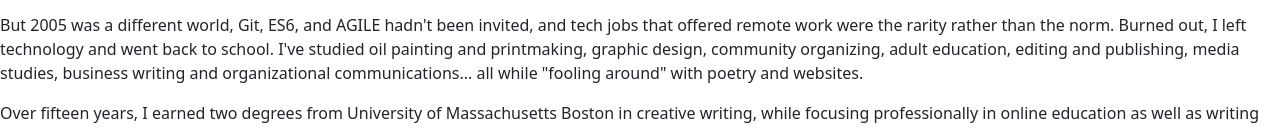
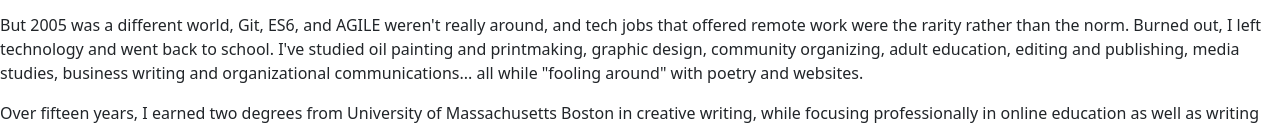
Before and after one commit to seagda/simple-portfolio, a plain HTML site: page about.html in a window 1280 px wide. Shown: the part 275-404 px from the top of the page. Drawn offline with nearby package versions, Linux system fonts and the light colour scheme.

Commit message:
fix typo on about

```diff
--- a/about.html
+++ b/about.html
@@ -58,7 +58,7 @@
 
 <p>For five years, we self-funded entirely through sales and operations. We cut our tech teeth on buildling online promotions for clients including AT&T and Intel, custom websites for banks and insurance companies, databases for biotech startups, and early e-commerce initiatives for clients such as the Christian Science Monitor.  After we closed Floor 9, I joined the training department of an enterprise software company, which was bought by IBM.</p>
 
-<p>But 2005 was a different world, Git, ES6, and AGILE hadn't been invited, and tech jobs that offered remote work were the rarity rather than the norm. Burned out, I left technology and went back to school. I've studied oil painting and printmaking, graphic design, community organizing, adult education, editing and publishing, media studies, business writing and organizational communications... all while "fooling around" with poetry and websites.</p>
+<p>But 2005 was a different world, Git, ES6, and AGILE weren't really around, and tech jobs that offered remote work were the rarity rather than the norm. Burned out, I left technology and went back to school. I've studied oil painting and printmaking, graphic design, community organizing, adult education, editing and publishing, media studies, business writing and organizational communications... all while "fooling around" with poetry and websites.</p>
 
 <p>Over fifteen years, I earned two degrees from University of Massachusetts Boston in creative writing, while focusing professionally in online education as well as writing across the curriculum for three Boston colleges in Boston: UMass Boston, Mass Art and Northeastern.  The greatest honor of my life to date has been helping hundreds of students advance their own lives while trying to figure out my own.</p>
 
```
